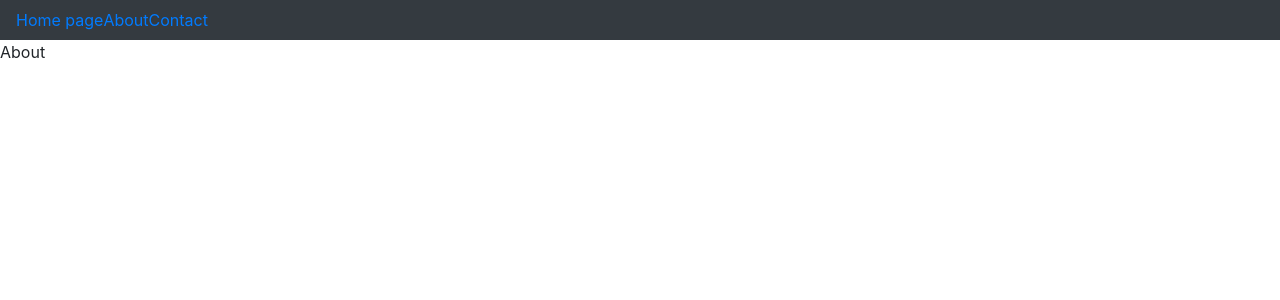
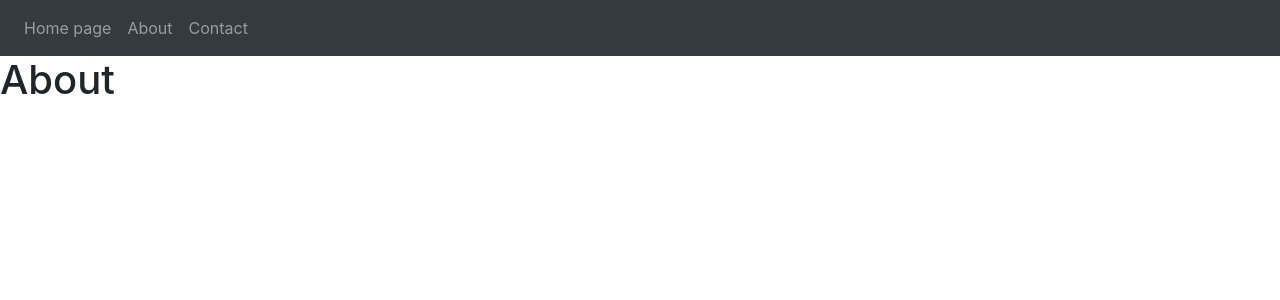
Before and after one commit to kulczy/nuxttest, a Nuxt app: page /about in a window 1280 px wide. Shown: the top 300 px of the page. Built offline with nearby package versions, Linux system fonts and the light colour scheme.

Commit message:
Improve performance

```diff
--- a/layouts/default.vue
+++ b/layouts/default.vue
@@ -3,15 +3,15 @@
     <div>
       <b-navbar type="dark" variant="dark">
         <b-navbar-nav>
-          <nuxt-link to="/">
-            <span>Home page</span>
-          </nuxt-link>
-          <nuxt-link to="/about">
-            <span>About</span>
-          </nuxt-link>
-          <nuxt-link to="/contact">
-            <span>Contact</span>
-          </nuxt-link>
+          <li class="nav-item">
+            <nuxt-link to="/" class="nav-link">Home page</nuxt-link>
+          </li>
+          <li class="nav-item">
+            <nuxt-link to="/about" class="nav-link">About</nuxt-link>
+          </li>
+          <li class="nav-item">
+            <nuxt-link to="/contact" class="nav-link">Contact</nuxt-link>
+          </li>
         </b-navbar-nav>
       </b-navbar>
     </div>
--- a/nuxt.config.js
+++ b/nuxt.config.js
@@ -7,6 +7,7 @@ export default {
    ** Headers of the page
    */
   head: {
+    htmlAttrs: { lang: "en-US" },
     title: pkg.name,
     meta: [
       { charset: "utf-8" },
@@ -34,12 +35,12 @@ export default {
   /*
    ** Nuxt.js modules
    */
-  modules: ['bootstrap-vue/nuxt'],
+  modules: ["bootstrap-vue/nuxt"],
 
   bootstrapVue: {
     bootstrapCSS: false, // or `css`
-    bootstrapVueCSS: false ,// or `bvCSS`
-    componentPlugins: ['Navbar'],
+    bootstrapVueCSS: false, // or `bvCSS`
+    componentPlugins: ["Navbar"]
   },
 
   /*
--- a/pages/about.vue
+++ b/pages/about.vue
@@ -1,6 +1,6 @@
 <template>
   <section>
-    About
+    <h1>About</h1>
   </section>
 </template>
 
--- a/pages/contact.vue
+++ b/pages/contact.vue
@@ -1,6 +1,6 @@
 <template>
   <section>
-    Contact
+    <h1>Contact</h1>
   </section>
 </template>
 
--- a/pages/index.vue
+++ b/pages/index.vue
@@ -1,6 +1,6 @@
 <template>
   <section>
-    Index
+    <h1>Index</h1>
   </section>
 </template>
 
```
